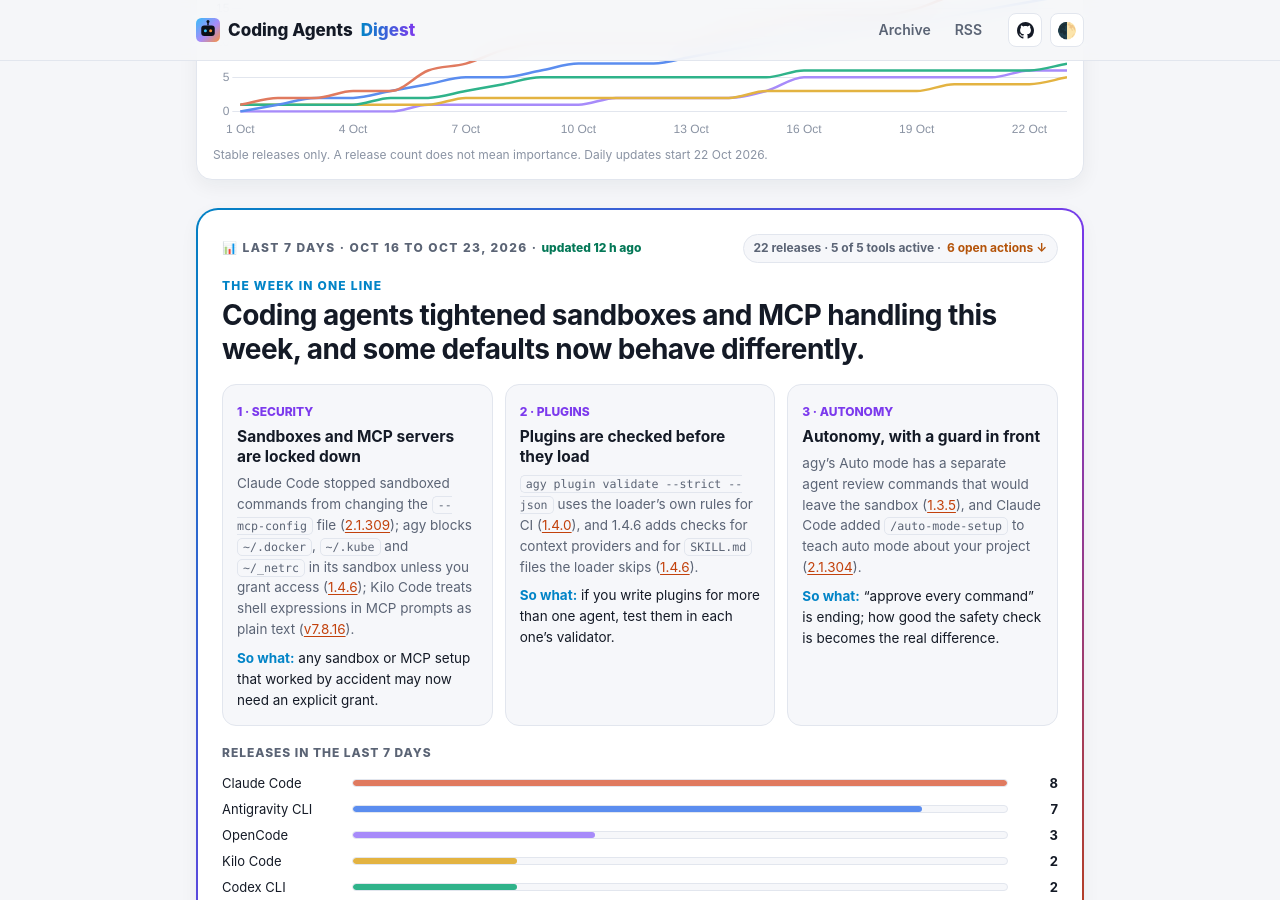
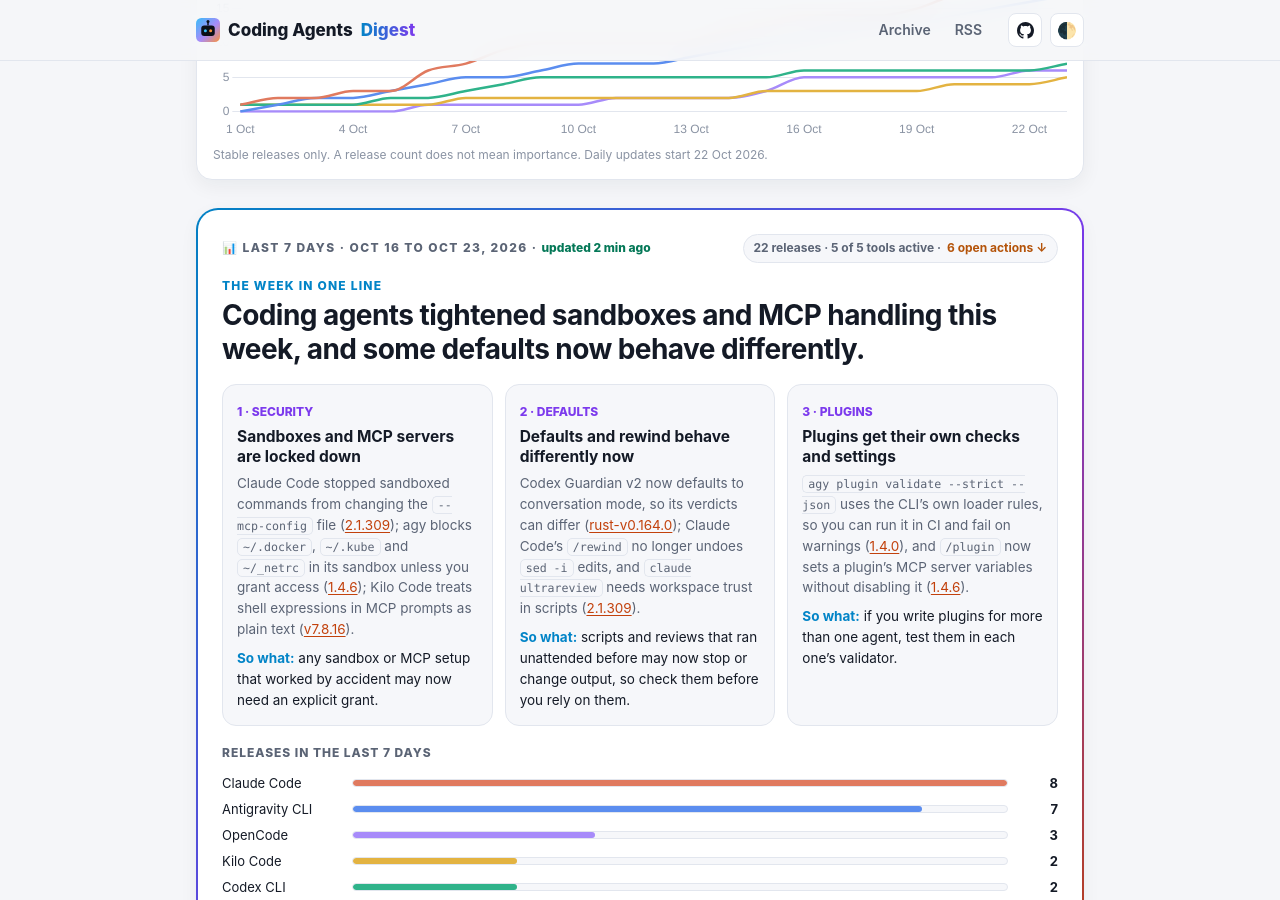
Before and after one commit to IbrahimSobh/coding-agents-digest, a Jekyll site: the page built from docs/index.html, in a window 1280 px wide and 900 px high, scrolled down 263 px. Built offline with Jekyll 4.4.1, drawn with Linux system fonts in a browser that asks for light colours; some of the changed text lies outside the part shown.

Commit message:
Check 2026-10-23 20:11: no new releases
Co-Authored-By: Claude Haiku 5.5 <noreply@anthropic.com>
Claude-Session: https://claude.ai/code/session_01JvFoG4qLBap3z7xpUmyfdY

```diff
--- a/docs/_data/brief.json
+++ b/docs/_data/brief.json
@@ -1,6 +1,6 @@
 {
- "updated": "2026-10-23T08:12+03:00",
- "updated_label": "Oct 23, 08:12",
+ "updated": "2026-10-23T20:11+03:00",
+ "updated_label": "Oct 23, 20:11",
  "window": "Oct 16 to Oct 23, 2026",
  "headline": "Coding agents tightened sandboxes and MCP handling this week, and some defaults now behave differently.",
  "themes": [
@@ -11,16 +11,16 @@
    "so_what": "any sandbox or MCP setup that worked by accident may now need an explicit grant."
   },
   {
-   "tag": "Plugins",
-   "title": "Plugins are checked before they load",
-   "facts": "`agy plugin validate --strict --json` uses the loader's own rules for CI ([1.4.0](https://github.com/google-antigravity/antigravity-cli/releases/tag/1.4.0)), and 1.4.6 adds checks for context providers and for `SKILL.md` files the loader skips ([1.4.6](https://github.com/google-antigravity/antigravity-cli/releases/tag/1.4.6)).",
-   "so_what": "if you write plugins for more than one agent, test them in each one's validator."
+   "tag": "Defaults",
+   "title": "Defaults and rewind behave differently now",
+   "facts": "Codex Guardian v2 now defaults to conversation mode, so its verdicts can differ ([rust-v0.164.0](https://github.com/openai/codex/releases/tag/rust-v0.164.0)); Claude Code's `/rewind` no longer undoes `sed -i` edits, and `claude ultrareview` needs workspace trust in scripts ([2.1.309](https://github.com/anthropics/claude-code/releases/tag/v2.1.309)).",
+   "so_what": "scripts and reviews that ran unattended before may now stop or change output, so check them before you rely on them."
   },
   {
-   "tag": "Autonomy",
-   "title": "Autonomy, with a guard in front",
-   "facts": "agy's Auto mode has a separate agent review commands that would leave the sandbox ([1.3.5](https://github.com/google-antigravity/antigravity-cli/releases/tag/1.3.5)), and Claude Code added `/auto-mode-setup` to teach auto mode about your project ([2.1.304](https://github.com/anthropics/claude-code/releases/tag/v2.1.304)).",
-   "so_what": "\"approve every command\" is ending; how good the safety check is becomes the real difference."
+   "tag": "Plugins",
+   "title": "Plugins get their own checks and settings",
+   "facts": "`agy plugin validate --strict --json` uses the CLI's own loader rules, so you can run it in CI and fail on warnings ([1.4.0](https://github.com/google-antigravity/antigravity-cli/releases/tag/1.4.0)), and `/plugin` now sets a plugin's MCP server variables without disabling it ([1.4.6](https://github.com/google-antigravity/antigravity-cli/releases/tag/1.4.6)).",
+   "so_what": "if you write plugins for more than one agent, test them in each one's validator."
   }
  ],
  "watch_next": "Claude Code 2.1.309 changes `ultrareview` and `/rewind`, so expect reports of broken scripts. OpenCode 2 is still opt-in; the day a v2 release becomes \"Latest\" will be big news."
--- a/docs/_data/headlines.json
+++ b/docs/_data/headlines.json
@@ -14,5 +14,6 @@
   "window": "Oct 15 to Oct 22, 2026",
   "headline": "The agents got more autonomous and more careful, and their plugin systems got stricter."
  },
-  {"updated": "2026-10-23T08:12+03:00", "window": "Oct 16 to Oct 23, 2026", "headline": "Coding agents tightened sandboxes and MCP handling this week, and some defaults now behave differently."}
+  {"updated": "2026-10-23T08:12+03:00", "window": "Oct 16 to Oct 23, 2026", "headline": "Coding agents tightened sandboxes and MCP handling this week, and some defaults now behave differently."},
+  {"updated": "2026-10-23T20:11+03:00", "window": "Oct 16 to Oct 23, 2026", "headline": "Coding agents tightened sandboxes and MCP handling this week, and some defaults now behave differently."}
 ]
--- a/task/state.json
+++ b/task/state.json
@@ -1,6 +1,6 @@
 {
-  "last_run": "2026-10-23T08:12+03:00",
-  "last_entry_file": "docs/digests/2026-10-23-0812.md",
+  "last_run": "2026-10-23T20:11+03:00",
+  "last_entry_file": "docs/digests/2026-10-23-2011.md",
   "last_snapshot": "2026-10-22",
   "timezone": "Africa/Cairo",
   "tools": {
```
Also changed, not shown: docs/digests/2026-10-23-2011.md (added, +11 -0 lines).
